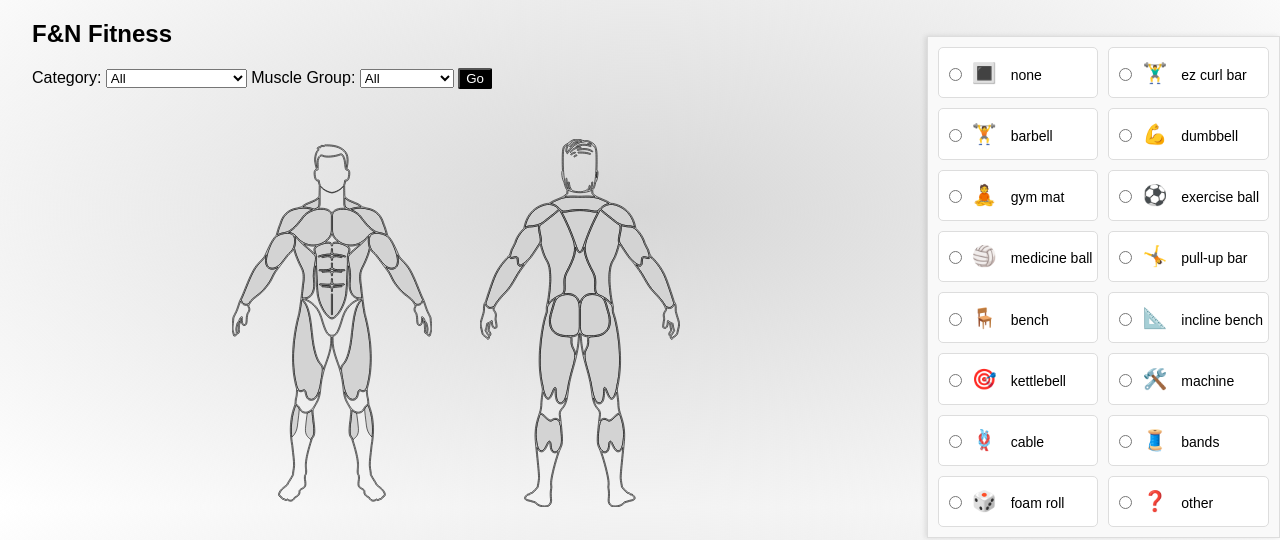
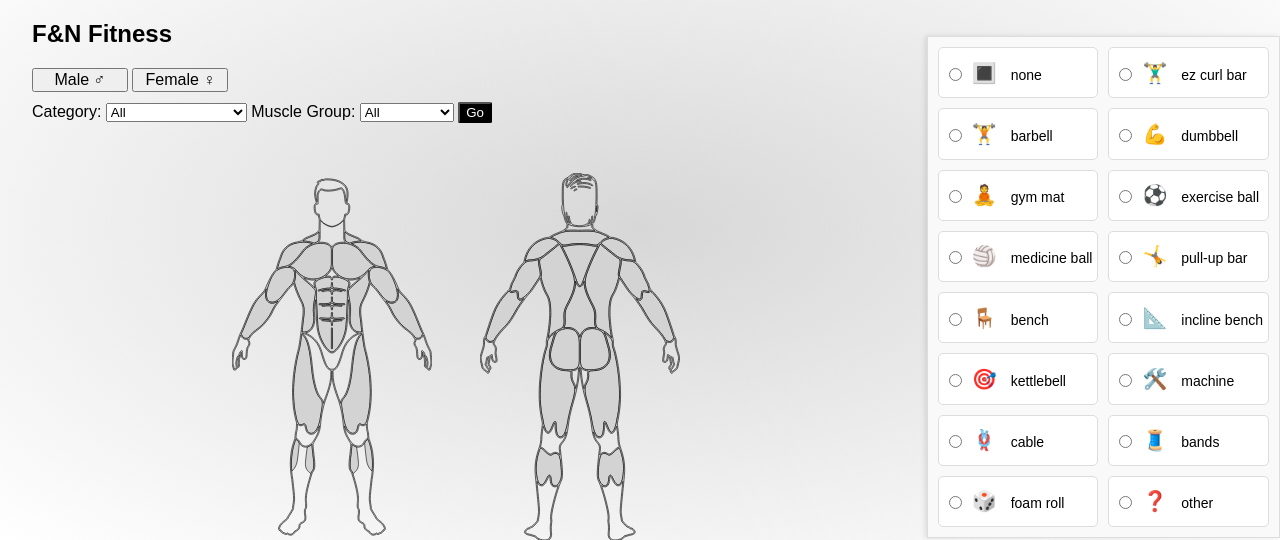
Before and after one commit to phucnhan/fitnessF-N, a Flask app: page / in a window 1280 px wide. Shown: the part 84-624 px from the top of the page. Run offline with Flask 3, Linux system fonts and the light colour scheme.

Commit message:
update fe gender

```diff
--- a/app.py
+++ b/app.py
@@ -7,7 +7,7 @@ def read_data(filename):
     with open(filename, 'r', encoding='utf-8') as file:
         return json.load(file)
 
-data = read_data('minified-exercises.json')
+data = read_data('exercises.json')
 
 @app.route('/')
 def index():
--- a/templates/index.html
+++ b/templates/index.html
@@ -195,6 +195,19 @@
             text-decoration: none;
             cursor: pointer;
         }
+        .gender {
+            margin: 10px 10px 10px 0px;
+        }
+
+        .gender button {
+            text-decoration: none;
+            font-size: 1rem;
+            width: 6rem;
+        }
+
+        .gender button:hover {
+            background-color: #ad9f9f;
+        }
     </style>
     <script>
         let exercises = [];
@@ -378,6 +391,10 @@
     </header>
     <div class="content-container">
     <h2 style="font-weight:bold">F&N Fitness</h2>
+    <div class="gender">
+        <button onclick="toggleGender('male')">Male &#9794</button>
+        <button onclick="toggleGender('female')">Female &#9792</button>
+    </div>
 
     <div class="filter-container">
         <label for="categoryFilter">Category:</label>
@@ -399,7 +416,6 @@
     </div>
 
 
-
     <div class="image-container" id="image-container">
         <img id="front-body" src="/static/images/svg/front-male-body.svg" alt="Front Body">
         <img id="back-body" src="/static/images/svg/back-male-body.svg" alt="Back Body">
```
Also changed, not shown: exercises.json.
